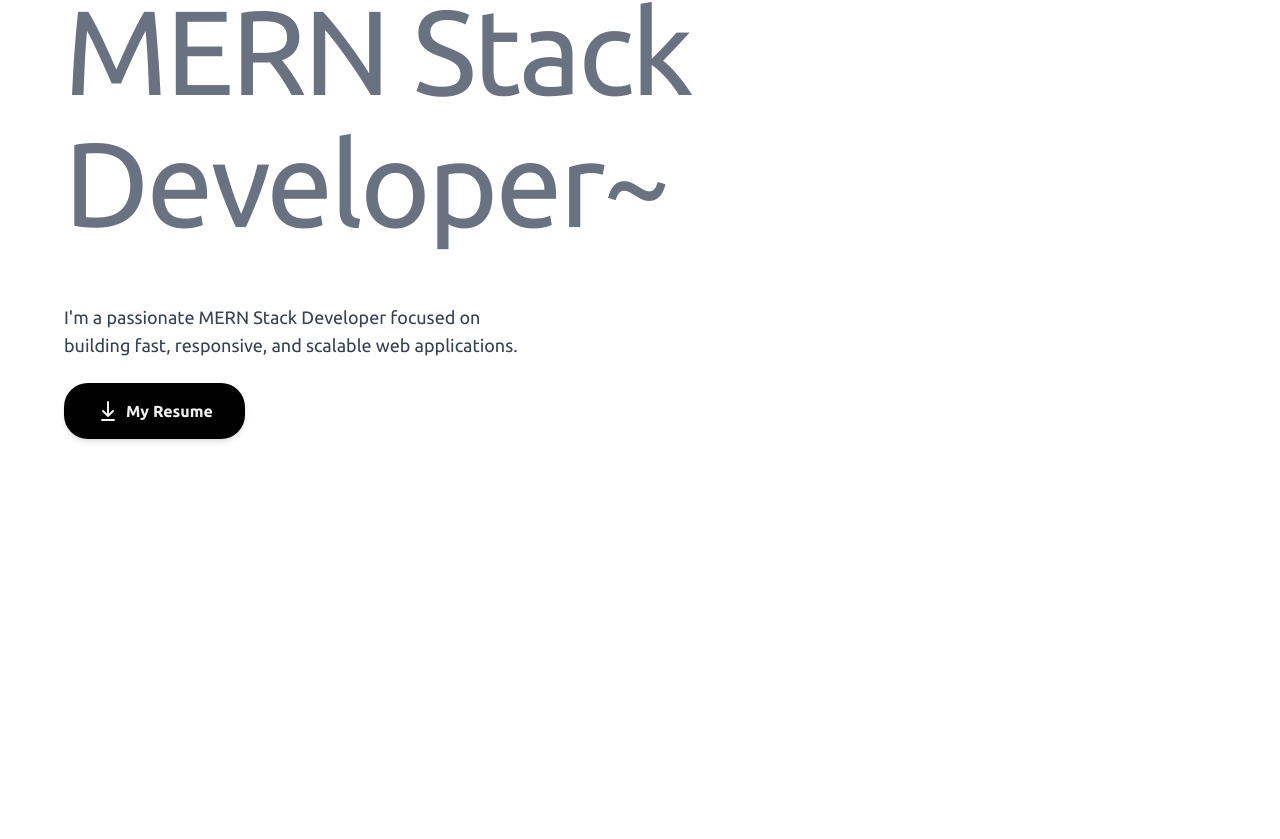
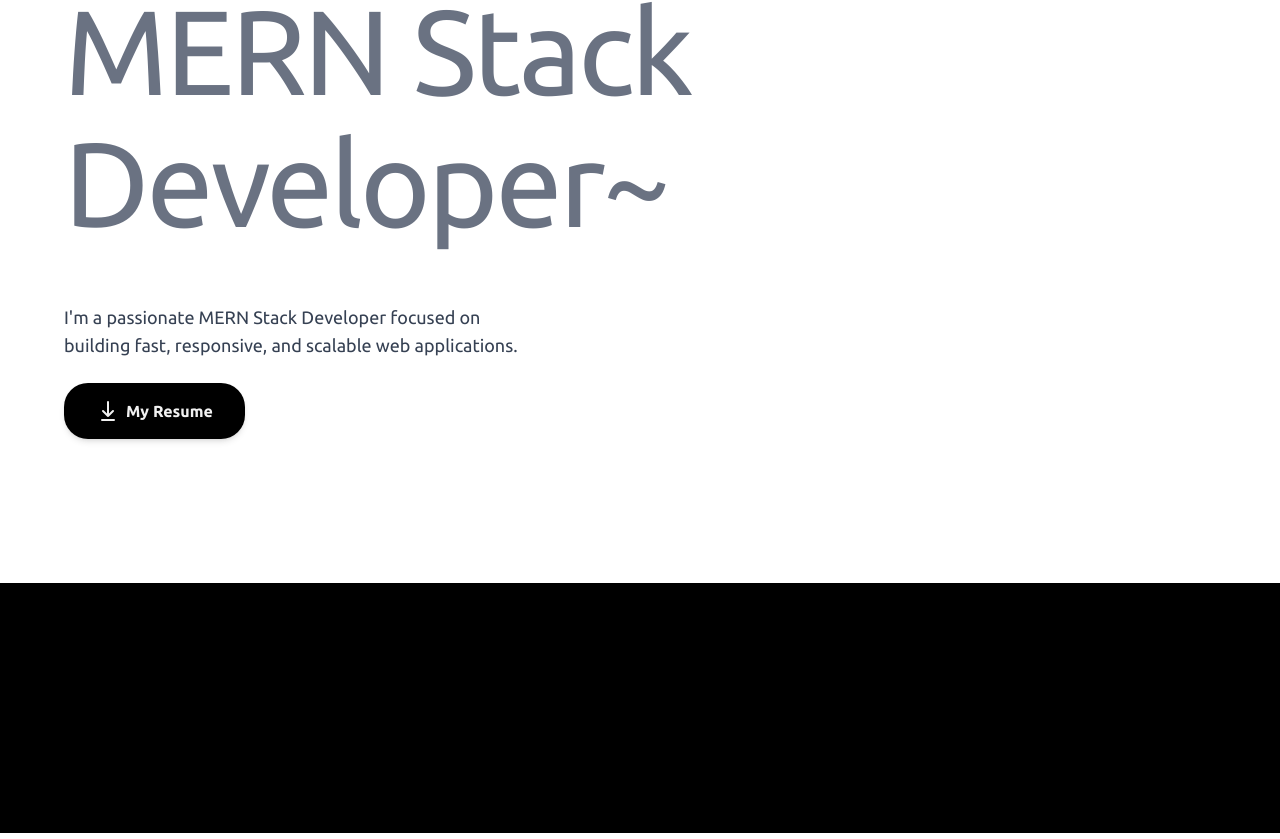
Before and after one commit to mehedihjim/mhjim-dev, a Next.js app: page / in a window 1280 px wide. Shown: the part 709-1548 px from the top of the page. Before the commit the page ends 1292 px from the top, so only its background shows below. Built offline with nearby package versions, Linux system fonts and the light colour scheme.

Commit message:
working on text slide

```diff
--- a/app/page.js
+++ b/app/page.js
@@ -1,10 +1,12 @@
 import Banner from "@/components/Banner";
+import TextSlider from "@/components/TextSlider";
 import React from "react";
 
 const page = () => {
   return (
-    <div className="container mx-auto">
+    <div className="">
       <Banner />
+      <TextSlider />
     </div>
   );
 };
--- a/components/Banner.jsx
+++ b/components/Banner.jsx
@@ -5,6 +5,7 @@ import CVButton from "./CVButton";
 const Banner = () => {
   return (
     <section className="pt-12 pb-36 px-4 md:px-16 flex flex-col">
+      <div className="container mx-auto">
         <div>
           <h1 className="text-[48px] leading-[100%] tracking-tight md:text-[120px] lg:text-[180px] xl:text-[227px]">
             Mehedi H. Jim
@@ -20,6 +21,7 @@ const Banner = () => {
             <CVButton />
           </div>
         </div>
+      </div>
     </section>
   );
 };
--- /dev/null
+++ b/components/TextSlider.jsx
@@ -0,0 +1,13 @@
+import React from "react";
+
+const TextSlider = () => {
+  return (
+    <marquee className="py-12 bg-black text-white text-[140px] leading-[110%] tracking-[-2%]">
+      Think like a hacker, build like a dev. Think like a hacker, build like a
+      dev. Think like a hacker, build like a dev. Think like a hacker, build
+      like a dev. Think like a hacker, build like a dev.
+    </marquee>
+  );
+};
+
+export default TextSlider;
```
Lines whose indentation alone changed are shown as unchanged.
